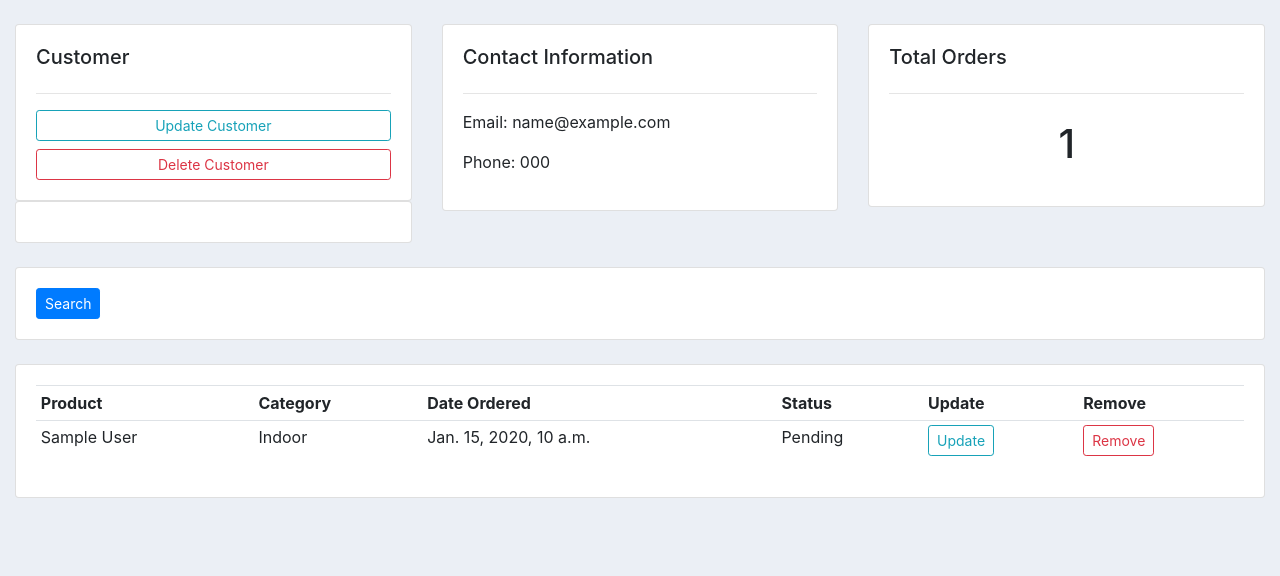
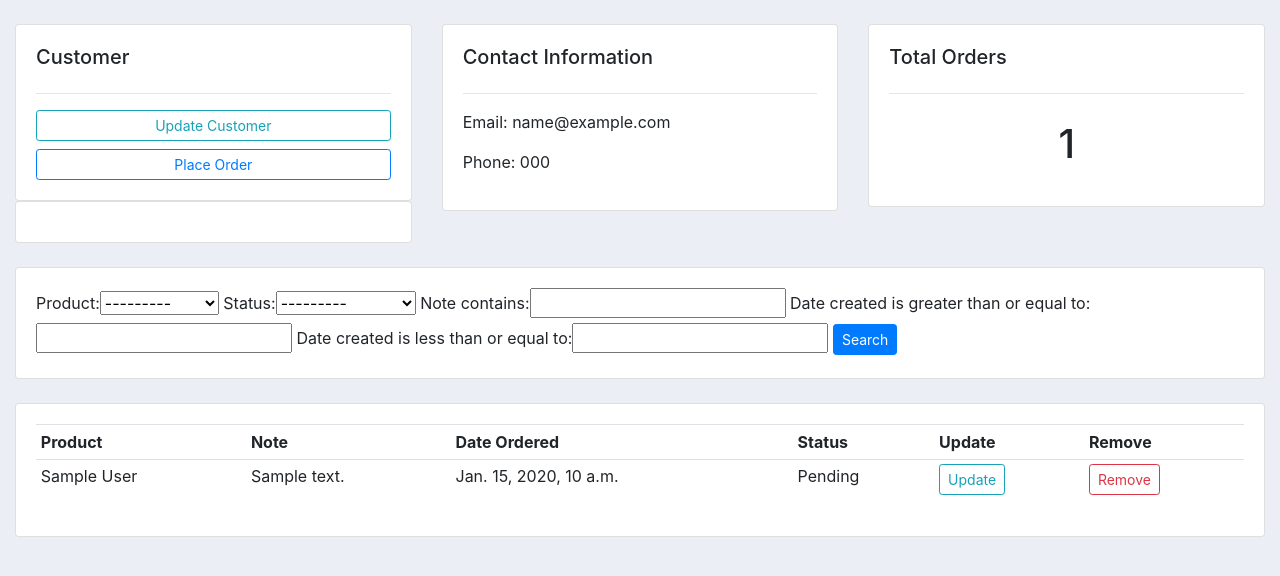
Before and after one commit to kyrios213/django_tutorial, a Django app: page /customer/1/ in a window 1280 px wide. Shown: the part 56-632 px from the top of the page. Run offline with Django 3.2, Linux system fonts and the light colour scheme; tables that the repository leaves empty hold one stand-in row (values such as "Sample post"); some libraries are stand-ins or nearby versions.

Commit message:
Added search filter for customer page

```diff
--- /dev/null
+++ b/accounts/filters.py
@@ -0,0 +1,13 @@
+import django_filters
+from django_filters import DateFilter, CharFilter
+
+from .models import *
+
+class OrderFilter(django_filters.FilterSet):
+    start_date = DateFilter(field_name='date_created', lookup_expr="gte")
+    end_date = DateFilter(field_name='date_created', lookup_expr="lte")
+    note = CharFilter(field_name='note', lookup_expr='icontains')
+    class Meta:
+        model = Order
+        fields = '__all__'
+        exclude = ['customer', 'date_created']
--- a/accounts/forms.py
+++ b/accounts/forms.py
@@ -11,12 +11,12 @@ class OrderForm(forms.ModelForm):
 
         widgets = {
             'customer': forms.Select(attrs={
-                'class': 'form-control w-25',
+                'class': 'form-control',
             }),
             'product': forms.Select(attrs={
-                'class': 'form-control w-25',
+                'class': 'form-control',
             }),
             'status': forms.Select(attrs={
-                'class': 'form-control w-25',
+                'class': 'form-control',
             }),
         }
--- a/accounts/models.py
+++ b/accounts/models.py
@@ -46,6 +46,7 @@ class Order(models.Model):
     product = models.ForeignKey(Product, on_delete=models.SET_NULL, null=True)
     date_created = models.DateTimeField(auto_now_add=True, null=True)
     status = models.CharField(max_length=255, null=True, choices=STATUS)
+    note = models.CharField(max_length=255, null=True)
 
     def __str__(self):
         return self.product.name
--- a/accounts/templates/accounts/customer.html
+++ b/accounts/templates/accounts/customer.html
@@ -15,8 +15,8 @@
                 <a href="#" class="btn btn-outline-info btn-sm btn-block">
                     Update Customer
                 </a>
-                <a href="#" class="btn btn-outline-danger btn-sm btn-block">
-                    Delete Customer
+                <a href="{% url 'accounts:create_order' customer.id %}" class="btn btn-outline-primary btn-sm btn-block">
+                    Place Order
                 </a>
             </div>
             <div class="card card-body"></div>
@@ -45,7 +45,8 @@
     <div class="row">
         <div class="col">
             <div class="card card-body">
-                <form action="get">
+                <form method="get">
+                    {{ myfilter.form }}
                     <button class="btn btn-primary btn-sm">Search</button>
                 </form>
             </div>
@@ -60,7 +61,7 @@
                 <table class="table table-sm">
                     <tr>
                         <th>Product</th>
-                        <th>Category</th>
+                        <th>Note</th>
                         <th>Date Ordered</th>
                         <th>Status</th>
                         <th>Update</th>
@@ -70,7 +71,7 @@
                     {% for order in orders %}
                         <tr>
                             <td>{{ order.product }}</td>
-                            <td>{{ order.product.category }}</td>
+                            <td>{{ order.note }}</td>
                             <td>{{ order.date_created }}</td>
                             <td>{{ order.status }}</td>
                             <td>
--- a/accounts/templates/accounts/dashboard.html
+++ b/accounts/templates/accounts/dashboard.html
@@ -43,9 +43,6 @@
             <h5>Last 5 Orders</h5>
             <hr>
             <div class="card card-body">
-                <a href="{% url 'accounts:create_order' %}" class="btn btn-primary btn-sm btn-block">
-                    Create Order
-                </a>
                 <table class="table table-sm">
                     <tr>
                         <th>Products</th>
--- a/accounts/urls.py
+++ b/accounts/urls.py
@@ -6,9 +6,9 @@ app_name = 'accounts'
 urlpatterns = [
     path('', views.home, name="home"),
     path('products/', views.products, name="products"),
-    path('customer/<int:pk>/', views.customer, name="customer"),
+    path('customer/<str:pk>/', views.customer, name="customer"),
 
-    path('create_order/', views.createOrder, name="create_order"),
+    path('create_order/<int:pk>/', views.createOrder, name="create_order"),
     path('update_order/<int:pk>', views.updateOrder, name="update_order"),
     path('delete_order/<int:pk>', views.deleteOrder, name="delete_order"),
 ]
--- a/accounts/views.py
+++ b/accounts/views.py
@@ -1,7 +1,10 @@
 from django.shortcuts import render, redirect
 from django.http import HttpResponse
+from django.forms import inlineformset_factory
+
 from .models import *
 from .forms import *
+from .filters import OrderFilter
 
 # Create your views here.
 def home(request):
@@ -35,22 +38,30 @@ def customer(request, pk):
     orders = customer.order_set.all()
     total_orders = orders.count()
 
-    return render(request, 'accounts/customer.html', {
+    my_filter = OrderFilter(request.GET, queryset=orders)
+    orders = my_filter.qs
+
+    context = {
         'customer': customer,
         'orders': orders,
         'total_orders': total_orders,
-    })
+        'myfilter': my_filter,
+        }
+    return render(request, 'accounts/customer.html', context)
 
-def createOrder(request):
-    form = OrderForm
+def createOrder(request, pk):
+    OrderFormSet = inlineformset_factory(Customer, Order, fields=('product', 'status'), extra=10)
+    customer = Customer.objects.get(id=pk)
+    formset = OrderFormSet(queryset=Order.objects.none(), instance=customer)
+    #form = OrderForm(initial={'customer':customer})
     if request.method == 'POST':
-        form = OrderForm(request.POST)
-        if form.is_valid():
-            form.save()
+        formset = OrderFormSet(request.POST, instance=customer)
+        if formset.is_valid():
+            formset.save()
             return redirect('accounts:home')
 
     context = {
-        'form': form,
+        'formset': formset,
     }
     return render(request, 'accounts/order_form.html', context)
 
--- a/crm1/settings.py
+++ b/crm1/settings.py
@@ -40,6 +40,7 @@ INSTALLED_APPS = [
     'django.contrib.staticfiles',
 
     'accounts',
+    'django_filters',
 ]
 
 MIDDLEWARE = [
```
Also changed, not shown: accounts/templates/accounts/order_form.html (+31 -6 lines), accounts/migrations/0006_auto_20210522_1401.py (added).
